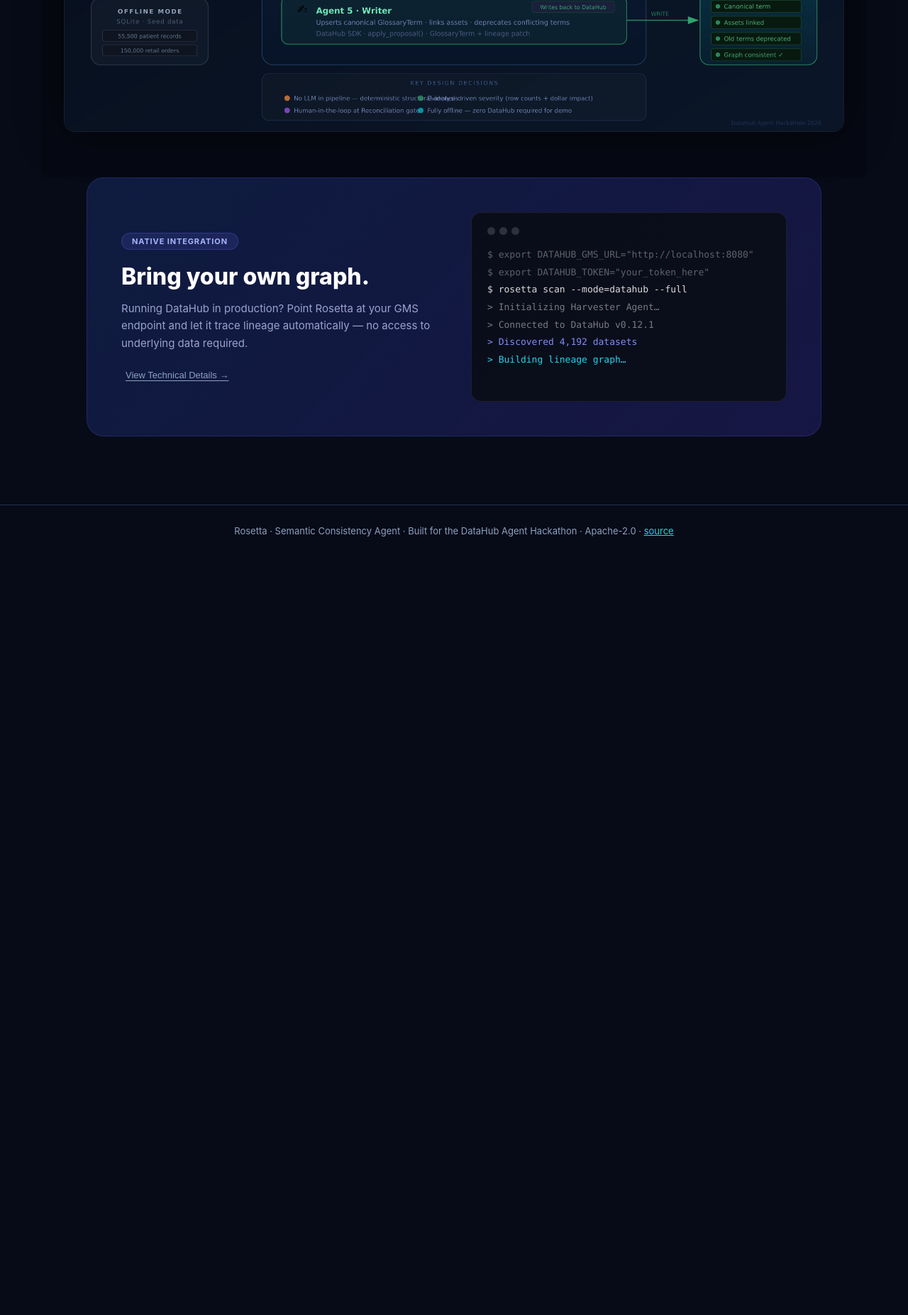
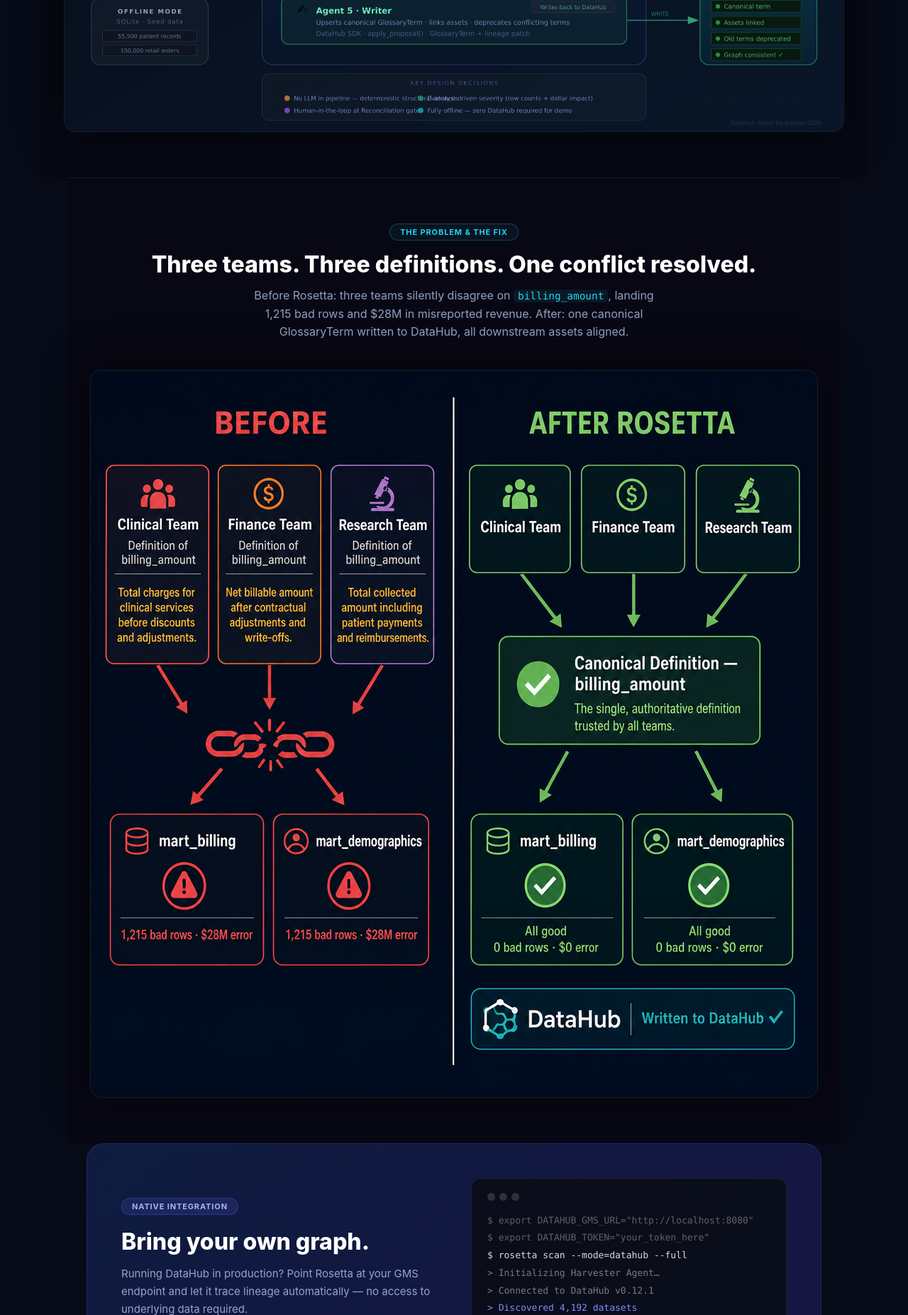
Before and after one commit to jdinovitser/rosetta-datahub, a Flask app: page / in a window 1280 px wide. Shown: the part 4266-6119 px from the top of the page at 71% size. Before the commit the page ends 5022 px from the top, so only its background shows below. Run offline with Flask 3, Linux system fonts and the light colour scheme.

Commit message:
Add Before & After conflict panel to landing page

```diff
--- a/webapp/static/css/style.css
+++ b/webapp/static/css/style.css
@@ -213,6 +213,10 @@ body{
 .lp-img-section{padding:64px 32px;text-align:center;
   border-top:1px solid rgba(255,255,255,.05)}
 .lp-arch-section{background:rgba(6,9,18,.5)}
+.lp-ba-section{background:rgba(10,6,18,.5)}
+.lp-section-sub code{font-family:ui-monospace,SFMono-Regular,Menlo,monospace;
+  font-size:.9em;color:var(--cyan);background:rgba(34,211,238,.08);
+  padding:1px 6px;border-radius:5px}
 .lp-img-section-inner{max-width:1100px;margin:0 auto}
 .lp-section-badge-sm{display:inline-block;padding:4px 14px;border-radius:999px;
   border:1px solid rgba(34,211,238,.25);background:rgba(34,211,238,.06);
--- a/webapp/templates/index.html
+++ b/webapp/templates/index.html
@@ -307,6 +307,19 @@
         </div>
       </section>
 
+      <!-- Before & After -->
+      <section class="lp-img-section lp-ba-section">
+        <div class="lp-img-section-inner">
+          <div class="lp-section-badge-sm">The Problem &amp; The Fix</div>
+          <h2 class="lp-section-h2">Three teams. Three definitions. One conflict resolved.</h2>
+          <p class="lp-section-sub lp-section-sub-center">Before Rosetta: three teams silently disagree on <code>billing_amount</code>, landing 1,215 bad rows and $28M in misreported revenue. After: one canonical GlossaryTerm written to DataHub, all downstream assets aligned.</p>
+          <div class="lp-diagram-wrap">
+            <img src="{{ url_for('static', filename='img/before-after.png') }}"
+                 alt="Before and after Rosetta resolves the billing_amount conflict" class="lp-diagram-img">
+          </div>
+        </div>
+      </section>
+
       <!-- DataHub callout -->
       <section class="lp-dh-section" id="lpDhSection">
         <div class="lp-dh-card">
```
Also changed, not shown: webapp/static/img/before-after.png (added).
